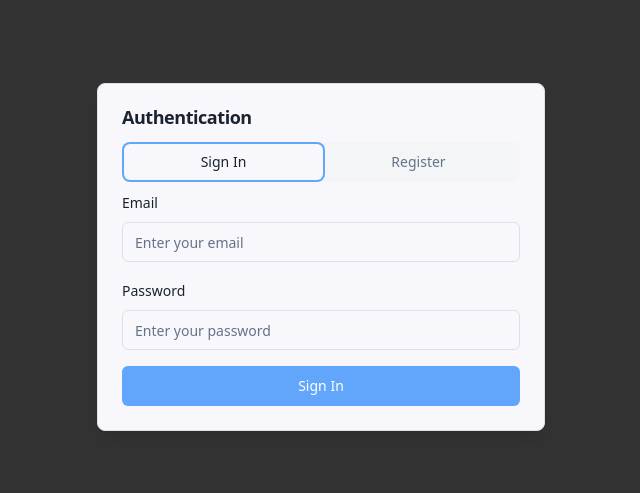
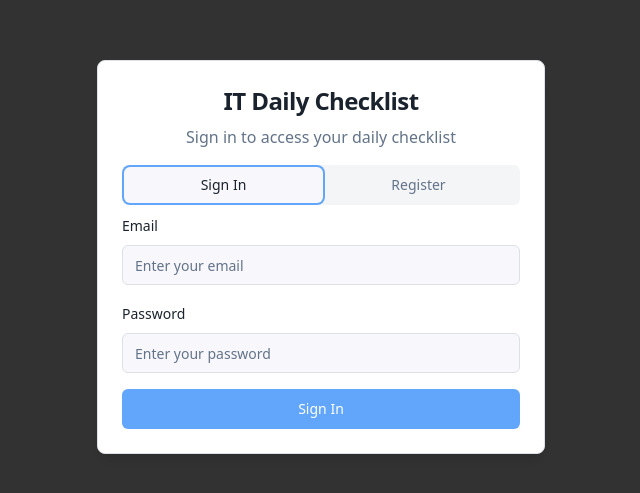
Before and after one commit to moji00/it-daily-checklist-07, a React (Vite) app: page / in a window 1280 px wide. Shown: the part 143-636 px from the top of the page, without its empty margins (319-959 px from the left). Built offline with nearby package versions, Linux system fonts and the light colour scheme.

Commit message:
Update login form styling
Change login form background to be white and update the title and subtitle text.

```diff
--- a/src/components/AuthModal.tsx
+++ b/src/components/AuthModal.tsx
@@ -62,9 +62,12 @@ const AuthModal: React.FC<AuthModalProps> = ({ open, onOpenChange, onSuccess, on
 
   return (
     <Dialog open={open} onOpenChange={onOpenChange}>
-      <DialogContent className="sm:max-w-md">
-        <DialogHeader>
-          <DialogTitle>Authentication</DialogTitle>
+      <DialogContent className="sm:max-w-md bg-white">
+        <DialogHeader className="text-center space-y-4">
+          <div className="space-y-2">
+            <DialogTitle className="text-2xl font-bold text-center text-foreground">IT Daily Checklist</DialogTitle>
+            <p className="text-muted-foreground text-center">Sign in to access your daily checklist</p>
+          </div>
         </DialogHeader>
 
         <Tabs value={activeTab} onValueChange={setActiveTab}>
```
